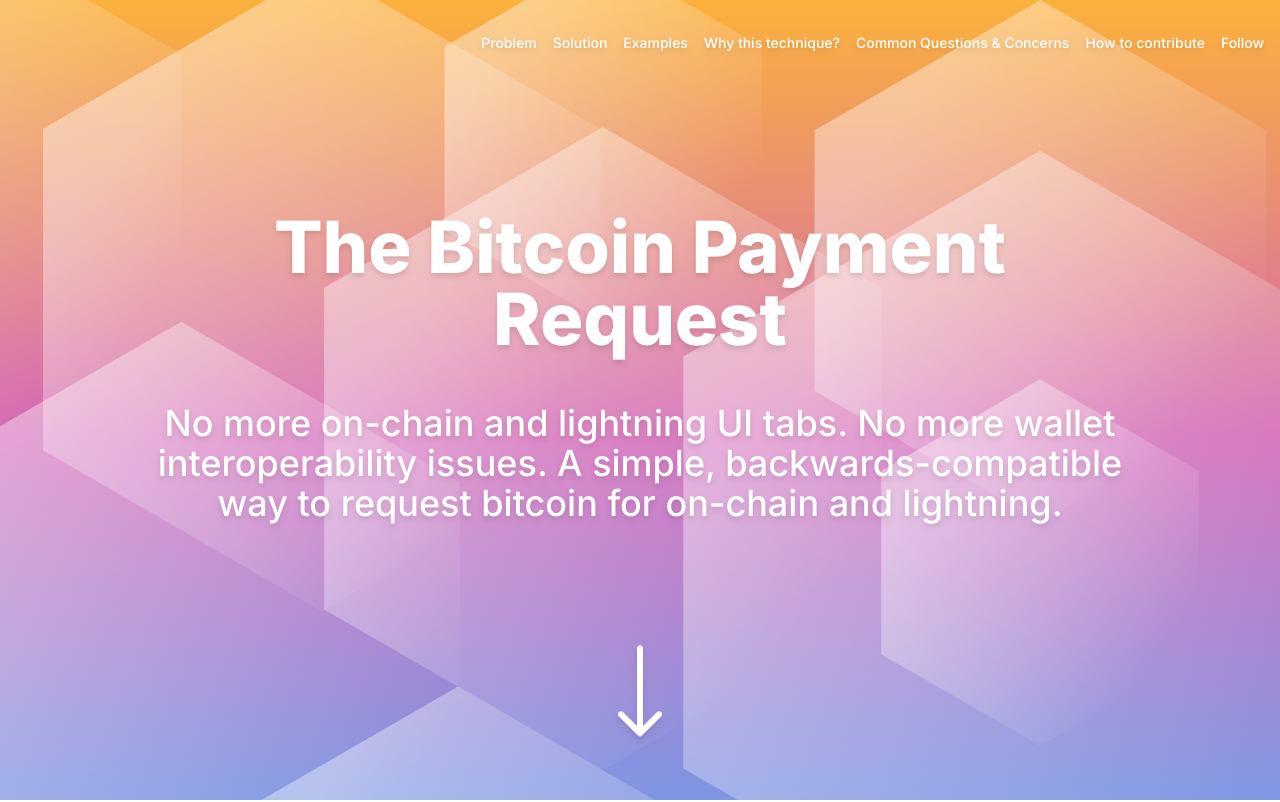
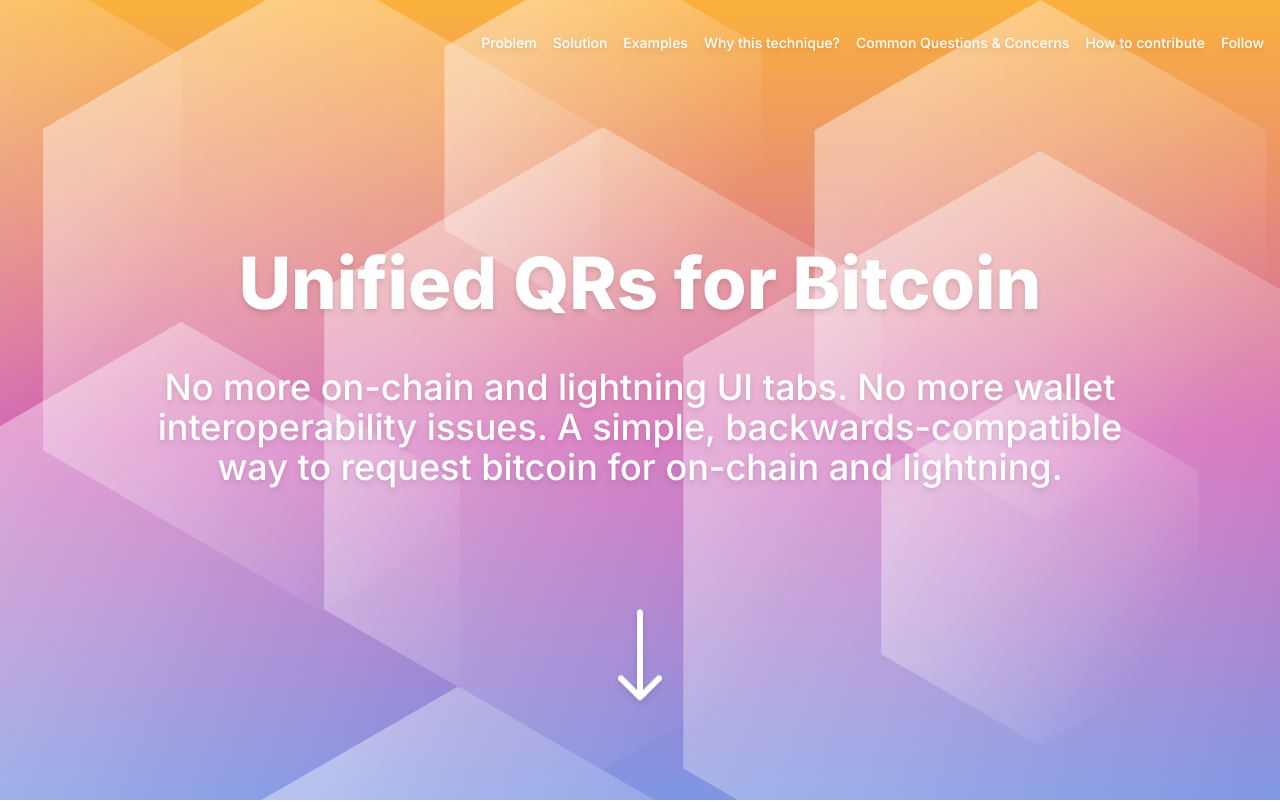
Before and after one commit to sbddesign/bip21-site, a Next.js app: page / in a window 1280 px wide. Shown: the top 802 px of the page. Built offline with nearby package versions, Linux system fonts and the light colour scheme; some icons are missing.

Commit message:
Changed name

```diff
--- a/pages/index.js
+++ b/pages/index.js
@@ -45,21 +45,21 @@ export default function Home() {
   return (
     <div className="w-full max-w-80ch" onScroll={checkScrollPosition}>
       <Head>
-        <title>The Bitcoin Payment Request</title>
+        <title>Unified QRs for Bitcoin</title>
         <meta
           name="description"
           content="Let's talk about using BIP21 payment URIs to combine on-chain and lightning payments into a single QR code, simplifying the user experience."
         />
-        <meta property="og:image" content="bitcoin-payment-request-poster.jpg" />
+        <meta property="og:image" content="bitcoin-unified-qr-poster.jpg" />
         <meta property="og:image:width" content="1920" />
         <meta property="og:image:height" content="1080" />
-        <meta property="og:image:alt" content="Logo of the Bitcoin Payment Request" />
+        <meta property="og:image:alt" content="Logo of the Unified QR for Bitcoin" />
         <meta name="twitter:card" content="summary_large_image" />
         <meta name="twitter:site" content="@bitcoin_design" />
         <meta name="twitter:creator" content="@bitcoin_design" />
-        <meta name="twitter:title" content="The Bitcoin Payment Request" />
+        <meta name="twitter:title" content="Unified QRs for Bitcoin" />
         <meta name="twitter:description" content="Let's talk about using BIP21 payment URIs to combine on-chain and lightning payments into a single QR code, simplifying the user experience." />
-        <meta name="twitter:image" content="bitcoin-payment-request-poster.jpg" />
+        <meta name="twitter:image" content="bitcoin-unified-qr-poster.jpg" />
         <link rel="icon" href="/favicon.ico" />
       </Head>
 
@@ -70,7 +70,7 @@ export default function Home() {
           <div className="controls flex flex-row justify-between p-4 bg-white z-[50] relative">
             <a href="/">
               <BitcoinCircleIcon className="logo text-black w-12 h-12" />
-              <span className="sr-only">The Bitcoin Payment Request</span>
+              <span className="sr-only">Unified QRs for Bitcoin</span>
             </a>
             <MenuIcon className="text-black w-12 h-12 lg:hidden" onClick={toggleMenu} />
           </div>
@@ -100,7 +100,7 @@ export default function Home() {
           </div>
 
           <h1 className="text-4xl md:text-5xl lg:text-6xl xl:text-7xl font-extrabold mb-12 drop-shadow-md">
-            The Bitcoin Payment Request
+            Unified QRs for Bitcoin
           </h1>
 
           <h3 className="text-xl md:text-2xl lg:text-3xl xl:text-4xl font-medium drop-shadow-md mb-24 max-w-5xl">
@@ -168,7 +168,7 @@ export default function Home() {
           <div className="pt-12 pb-12 text-center space-y-8">
             <h2 className="text-bpr-pink" id="examples">Examples</h2>
 
-            <h3>Bitcoin Payment Request</h3>
+            <h3>Unified QRs for Bitcoin</h3>
             <div className="flex flex-col space-y-8 md:flex-row md:space-x-4 md:space-y-0 pb-12 lg:justify-around">
               <div className="basis-6/12 lg:basis-5/12 xl:basis-4/12">
                 <Example
@@ -290,7 +290,7 @@ export default function Home() {
           <h2 className="text-bpr-orange" id="contribute">How to contribute</h2>
 
           <p className="max-w-screen-sm md:text-center">
-            Adoption of the Bitcoin Payment Request is as simple as getting
+            Adoption of the a unified BIP21 QR code for bitcoin is as simple as getting
             more Lightning wallets, exchanges, and other bitcoin services to
             support it. See below for the current list of support.
             You can help by testing your favorite wallets and services for support, or by implementing this BIP21
```
Also changed, not shown: public/bitcoin-payment-request-poster.jpg (deleted), public/bitcoin-unified-qr-poster.jpg (added).
